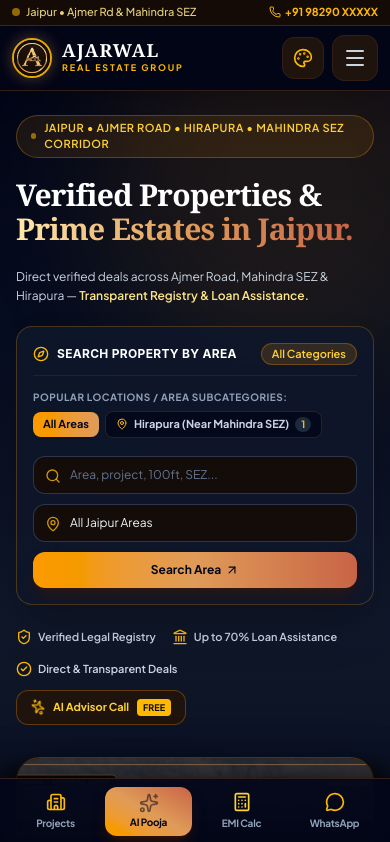
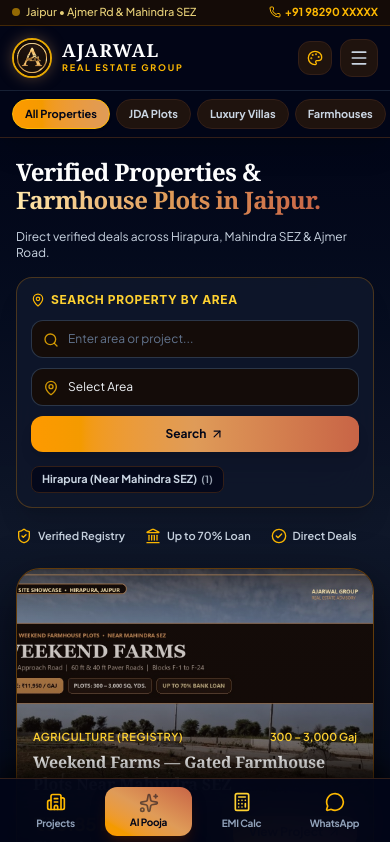
Before and after one commit to shubhamsain850-droid/agarwal-realestate-group, a React (Vite) app: page / in a window 390 px wide. Shown: the top 842 px of the page. Built offline with nearby package versions, Linux system fonts and the light colour scheme.

Commit message:
Optimize mobile navbar category bar, simplify hero search by area, remove duplicate AI button & streamline UI text

```diff
--- a/src/App.tsx
+++ b/src/App.tsx
@@ -15,7 +15,7 @@ import { ThemeSelectorModal } from './components/ThemeSelectorModal';
 import { PROPERTIES_DATA } from './data/properties';
 import type { Property, PropertyCategory } from './types/property';
 import type { BlogArticle } from './data/blogs';
-import { Sparkles, Building, MapPin } from 'lucide-react';
+import { Building, MapPin } from 'lucide-react';
 
 export function App() {
   const [activeCategory, setActiveCategory] = useState<PropertyCategory | 'all'>('all');
@@ -166,24 +166,19 @@ export function App() {
             selectedLocation={selectedLocation}
             onLocationChange={setSelectedLocation}
             onResetFilters={handleResetFilters}
-            onOpenAiCall={triggerAiCall}
             onSelectProperty={(p) => openPropertyFullPage(p)}
           />
 
           {/* Main Property Listings Section */}
           <main id="properties" className="flex-1 max-w-7xl mx-auto px-4 sm:px-6 lg:px-8 py-8 sm:py-12 w-full">
             {/* Listings Header & Filter Counter */}
-            <div className="flex flex-col sm:flex-row sm:items-center justify-between pb-4 sm:pb-5 mb-4 border-b border-slate-800/80 gap-3">
+            <div className="flex flex-col sm:flex-row sm:items-center justify-between pb-4 mb-4 border-b border-slate-800/80 gap-3">
               <div>
-                <div className="flex items-center gap-1.5 text-xs font-bold text-amber-400 uppercase tracking-widest">
-                  <Sparkles className="w-3.5 h-3.5" />
-                  <span>Verified Inventory (Jaipur • Ajmer Road Corridor)</span>
-                </div>
-                <h2 className="text-xl sm:text-3xl font-black text-white mt-1">
-                  Available Properties & Plotted Schemes
+                <h2 className="text-xl sm:text-3xl font-black text-white">
+                  Available Properties
                 </h2>
                 <p className="text-xs text-slate-400 mt-1">
-                  Showing {filteredProperties.length} verified deals grouped by area & location
+                  Showing {filteredProperties.length} verified {filteredProperties.length === 1 ? 'property' : 'properties'}
                 </p>
               </div>
 
--- a/src/components/BlogReaderPage.tsx
+++ b/src/components/BlogReaderPage.tsx
@@ -40,7 +40,7 @@ export const BlogReaderPage: React.FC<BlogReaderPageProps> = ({
   return (
     <div className="min-h-screen bg-slate-950 text-slate-100 pb-24 lg:pb-16">
       {/* Sticky Top Return Strip */}
-      <div className="sticky top-[88px] sm:top-[110px] z-30 bg-[#140c09]/95 backdrop-blur-xl border-b border-amber-500/25 shadow-xl">
+      <div className="sticky top-[132px] sm:top-[152px] lg:top-[110px] z-30 bg-[#140c09]/95 backdrop-blur-xl border-b border-amber-500/25 shadow-xl">
         <div className="max-w-5xl mx-auto px-4 sm:px-6 py-3 flex items-center justify-between gap-3">
           <button
             onClick={onBack}
--- a/src/components/Hero.tsx
+++ b/src/components/Hero.tsx
@@ -3,13 +3,11 @@ import {
   Search,
   ShieldCheck,
   MapPin,
-  Sparkles,
   ChevronLeft,
   ChevronRight,
   ArrowUpRight,
   Landmark,
-  CheckCircle2,
-  Compass
+  CheckCircle2
 } from 'lucide-react';
 import type { Property, PropertyCategory } from '../types/property';
 import { PROPERTIES_DATA } from '../data/properties';
@@ -24,18 +22,8 @@ interface HeroProps {
   selectedLocation: string;
   onLocationChange: (loc: string) => void;
   onResetFilters: () => void;
-  onOpenAiCall: () => void;
   onSelectProperty: (property: Property) => void;
 }
-
-const CATEGORY_LABELS: Record<PropertyCategory | 'all', string> = {
-  all: 'All Categories',
-  plot: 'JDA Plots',
-  villa: 'Luxury Villas',
-  farmhouse: 'Farmhouses',
-  commercial: 'Commercial',
-  land: 'Big Land / 90A'
-};
 
 export const Hero: React.FC<HeroProps> = ({
   searchQuery,
@@ -47,10 +35,8 @@ export const Hero: React.FC<HeroProps> = ({
   selectedLocation,
   onLocationChange,
   onResetFilters,
-  onOpenAiCall,
   onSelectProperty
 }) => {
-  // Smartly sync showcase poster with selected category & area subcategory
   const featuredList = useMemo(() => {
     const filtered = PROPERTIES_DATA.filter((p) => {
       if (selectedCategory !== 'all' && p.category !== selectedCategory) return false;
@@ -83,49 +69,29 @@ export const Hero: React.FC<HeroProps> = ({
   };
 
   return (
-    <section className="relative bg-gradient-to-b from-slate-950 via-slate-900/95 to-slate-950 text-white pt-6 pb-10 sm:pt-8 sm:pb-14 overflow-hidden border-b border-amber-500/10">
-      {/* Subtle Ambient Sandstone Glow */}
-      <div className="absolute -top-24 left-1/4 w-96 h-96 bg-amber-500/10 rounded-full blur-3xl pointer-events-none" />
-      <div className="absolute bottom-0 right-1/4 w-80 h-80 bg-orange-600/10 rounded-full blur-3xl pointer-events-none" />
-
+    <section className="relative bg-gradient-to-b from-slate-950 via-slate-900/95 to-slate-950 text-white pt-5 pb-8 sm:pt-8 sm:pb-12 overflow-hidden border-b border-amber-500/10">
       <div className="max-w-7xl mx-auto px-4 sm:px-6 lg:px-8 relative z-10">
-        <div className="grid grid-cols-1 lg:grid-cols-12 gap-8 lg:gap-10 items-center">
-          {/* LEFT COLUMN: Crisp Heading + Search Property by Area + Trust Metrics */}
-          <div className="lg:col-span-7 space-y-5">
-            {/* Location Pill */}
-            <div className="inline-flex items-center gap-2 px-3.5 py-1 rounded-full bg-amber-500/10 border border-amber-500/30 text-amber-300 text-[11px] font-semibold tracking-wider uppercase">
-              <span className="w-1.5 h-1.5 rounded-full bg-amber-400 animate-pulse" />
-              <span>Jaipur • Ajmer Road • Hirapura • Mahindra SEZ Corridor</span>
-            </div>
-
-            {/* Crisp 2-Line Luxury Headline */}
-            <h1 className="font-serif text-3xl sm:text-4xl lg:text-[46px] font-bold tracking-tight text-white leading-[1.15]">
+        <div className="grid grid-cols-1 lg:grid-cols-12 gap-6 lg:gap-10 items-center">
+          {/* LEFT COLUMN: Straight Headline + Clean Search by Area */}
+          <div className="lg:col-span-7 space-y-4">
+            <h1 className="font-serif text-2xl sm:text-4xl lg:text-[44px] font-bold tracking-tight text-white leading-[1.15]">
               Verified Properties &{' '}
               <span className="bg-gradient-to-r from-[#ffe8ab] via-[#df9b58] to-[#c86446] bg-clip-text text-transparent">
-                Prime Estates in Jaipur.
+                Farmhouse Plots in Jaipur.
               </span>
             </h1>
 
-            {/* Concise 1-Line Value Subhead */}
-            <p className="text-slate-300 text-xs sm:text-sm leading-relaxed max-w-xl">
-              Direct verified deals across Ajmer Road, Mahindra SEZ & Hirapura —{' '}
-              <span className="text-amber-200 font-semibold">Transparent Registry & Loan Assistance.</span>
+            <p className="text-slate-300 text-xs sm:text-sm max-w-lg">
+              Direct verified deals across Hirapura, Mahindra SEZ & Ajmer Road.
             </p>
 
-            {/* Search Property by Area Card (No Duplicate Category Bar!) */}
-            <div className="bg-slate-900/90 backdrop-blur-xl rounded-2xl p-4 sm:p-5 shadow-2xl border border-amber-500/25 space-y-3.5">
-              {/* Card Header */}
-              <div className="flex flex-wrap items-center justify-between gap-2 pb-2.5 border-b border-slate-800/80">
-                <div className="flex items-center gap-2">
-                  <Compass className="w-4 h-4 text-amber-400" />
-                  <h2 className="font-sans text-xs sm:text-sm font-bold text-white tracking-wide uppercase">
+            {/* Straight & Minimal Search Property by Area Card */}
+            <div className="bg-slate-900/90 backdrop-blur-xl rounded-2xl p-3.5 sm:p-4 shadow-xl border border-amber-500/25 space-y-3">
+              <div className="flex items-center justify-between">
+                <h2 className="font-sans text-xs font-bold text-amber-300 uppercase tracking-wider flex items-center gap-1.5">
+                  <MapPin className="w-3.5 h-3.5 text-amber-400" />
                   Search Property by Area
                 </h2>
-                </div>
-                <div className="flex items-center gap-2">
-                  <span className="text-[11px] font-semibold px-2.5 py-0.5 rounded-full bg-amber-500/15 text-amber-300 border border-amber-500/30">
-                    {CATEGORY_LABELS[selectedCategory]}
-                  </span>
                 {(selectedCategory !== 'all' || selectedSubCategory !== 'all' || selectedLocation !== 'all' || searchQuery) && (
                   <button
                     onClick={onResetFilters}
@@ -135,63 +101,16 @@ export const Hero: React.FC<HeroProps> = ({
                   </button>
                 )}
               </div>
-              </div>
 
-              {/* Area Subcategory Quick Selector */}
-              {availableSubCategories.length > 0 && (
-                <div className="space-y-1.5">
-                  <div className="text-[10px] font-bold uppercase tracking-wider text-slate-400">
-                    {selectedCategory === 'all'
-                      ? 'Popular Locations / Area Subcategories:'
-                      : `${CATEGORY_LABELS[selectedCategory]} — Area Subcategories:`}
-                  </div>
-                  <div className="flex flex-wrap items-center gap-1.5">
-                    <button
-                      onClick={() => onSubCategoryChange('all')}
-                      className={`px-2.5 py-1 rounded-lg text-[11px] font-bold transition cursor-pointer ${
-                        selectedSubCategory === 'all'
-                          ? 'bg-gradient-to-r from-amber-500 to-[#df9b58] text-slate-950 shadow-sm'
-                          : 'bg-slate-950/80 text-slate-300 border border-slate-800 hover:border-amber-500/40 hover:text-white'
-                      }`}
-                    >
-                      All Areas
-                    </button>
-                    {availableSubCategories.map((sub) => (
-                      <button
-                        key={sub.name}
-                        onClick={() => onSubCategoryChange(sub.name)}
-                        className={`px-2.5 py-1 rounded-lg text-[11px] font-bold transition cursor-pointer flex items-center gap-1.5 ${
-                          selectedSubCategory === sub.name
-                            ? 'bg-gradient-to-r from-amber-500 to-[#df9b58] text-slate-950 shadow-sm'
-                            : 'bg-slate-950/80 text-slate-300 border border-slate-800 hover:border-amber-500/40 hover:text-white'
-                        }`}
-                      >
-                        <MapPin className={`w-3 h-3 ${selectedSubCategory === sub.name ? 'text-slate-950' : 'text-amber-400'}`} />
-                        <span>{sub.name}</span>
-                        <span
-                          className={`text-[10px] px-1.5 rounded-full ${
-                            selectedSubCategory === sub.name
-                              ? 'bg-slate-950/20 text-slate-950'
-                              : 'bg-slate-800 text-amber-400'
-                          }`}
-                        >
-                          {sub.count}
-                        </span>
-                      </button>
-                    ))}
-                  </div>
-                </div>
-              )}
-
-              {/* Search Input & Area Dropdown Row */}
-              <div className="grid grid-cols-1 sm:grid-cols-12 gap-2.5 pt-1">
+              {/* Clean Search Row */}
+              <div className="grid grid-cols-1 sm:grid-cols-12 gap-2.5">
                 <div className="sm:col-span-5 relative">
                   <Search className="absolute left-3 top-3 w-4 h-4 text-amber-400/80" />
                   <input
                     type="text"
                     value={searchQuery}
                     onChange={(e) => onSearchChange(e.target.value)}
-                    placeholder="Area, project, 100ft, SEZ..."
+                    placeholder="Enter area or project..."
                     className="w-full bg-slate-950 border border-slate-700/80 rounded-xl pl-9 pr-3 py-2.5 text-xs text-slate-100 placeholder:text-slate-500 focus:outline-none focus:border-amber-500 transition"
                   />
                 </div>
@@ -203,7 +122,7 @@ export const Hero: React.FC<HeroProps> = ({
                     onChange={(e) => onLocationChange(e.target.value)}
                     className="w-full bg-slate-950 border border-slate-700/80 rounded-xl pl-9 pr-3 py-2.5 text-xs text-slate-100 focus:outline-none focus:border-amber-500 transition cursor-pointer appearance-none"
                   >
-                    <option value="all">All Jaipur Areas</option>
+                    <option value="all">Select Area</option>
                     {availableSubCategories.map((sub) => (
                       <option key={sub.name} value={sub.name.split(' ')[0]}>
                         {sub.name}
@@ -214,51 +133,59 @@ export const Hero: React.FC<HeroProps> = ({
 
                 <button
                   onClick={scrollToListings}
-                  className="sm:col-span-3 py-2.5 px-4 rounded-xl bg-gradient-to-r from-amber-500 via-[#df9b58] to-[#c86446] hover:brightness-110 text-slate-950 font-extrabold text-xs shadow-lg shadow-amber-950/50 transition cursor-pointer flex items-center justify-center gap-1"
+                  className="sm:col-span-3 py-2.5 px-4 rounded-xl bg-gradient-to-r from-amber-500 via-[#df9b58] to-[#c86446] hover:brightness-110 text-slate-950 font-extrabold text-xs shadow-lg transition cursor-pointer flex items-center justify-center gap-1"
                 >
-                  <span>Search Area</span>
+                  <span>Search</span>
                   <ArrowUpRight className="w-3.5 h-3.5" />
                 </button>
               </div>
+
+              {/* Direct Area Subcategory Pills */}
+              {availableSubCategories.length > 0 && (
+                <div className="flex flex-wrap items-center gap-1.5 pt-0.5">
+                  {availableSubCategories.map((sub) => (
+                    <button
+                      key={sub.name}
+                      onClick={() =>
+                        onSubCategoryChange(selectedSubCategory === sub.name ? 'all' : sub.name)
+                      }
+                      className={`px-2.5 py-1 rounded-lg text-[11px] font-bold transition cursor-pointer flex items-center gap-1 ${
+                        selectedSubCategory === sub.name
+                          ? 'bg-gradient-to-r from-amber-500 to-[#df9b58] text-slate-950'
+                          : 'bg-slate-950/80 text-slate-300 border border-slate-800 hover:border-amber-500/40'
+                      }`}
+                    >
+                      <span>{sub.name}</span>
+                      <span className="text-[10px] opacity-75">({sub.count})</span>
+                    </button>
+                  ))}
+                </div>
+              )}
             </div>
 
-            {/* Compact Trust Strip & AI Voice Trigger */}
-            <div className="flex flex-wrap items-center justify-between gap-3 pt-1">
-              <div className="flex flex-wrap items-center gap-4 text-[11px] font-semibold text-slate-300">
+            {/* Crisp 3-Point Trust Strip (No Duplicate AI Button!) */}
+            <div className="flex flex-wrap items-center gap-x-5 gap-y-2 text-[11px] font-semibold text-slate-300 pt-1">
               <span className="flex items-center gap-1.5">
                 <ShieldCheck className="w-4 h-4 text-amber-400" />
-                  Verified Legal Registry
+                Verified Registry
               </span>
               <span className="flex items-center gap-1.5">
                 <Landmark className="w-4 h-4 text-amber-400" />
-                  Up to 70% Loan Assistance
+                Up to 70% Loan
               </span>
               <span className="flex items-center gap-1.5">
                 <CheckCircle2 className="w-4 h-4 text-amber-400" />
-                  Direct & Transparent Deals
+                Direct Deals
               </span>
-              </div>
-
-              <button
-                onClick={onOpenAiCall}
-                className="inline-flex items-center gap-2 px-3.5 py-2 rounded-xl bg-slate-900 hover:bg-slate-800 text-amber-300 font-bold text-[11px] border border-amber-500/30 hover:border-amber-400 transition cursor-pointer"
-              >
-                <Sparkles className="w-3.5 h-3.5 text-amber-400 animate-spin" />
-                <span>AI Advisor Call</span>
-                <span className="bg-amber-400 text-slate-950 text-[9px] font-extrabold px-1.5 py-0.5 rounded">
-                  FREE
-                </span>
-              </button>
             </div>
           </div>
 
-          {/* RIGHT COLUMN: Luxury Featured Property Visual Showcase */}
+          {/* RIGHT COLUMN: Featured Brochure Poster Card */}
           <div className="lg:col-span-5">
             <div className="relative rounded-3xl overflow-hidden bg-slate-900 border border-amber-500/30 shadow-[0_20px_50px_rgba(0,0,0,0.6)] group">
-              {/* Showcase Image */}
               <div
                 onClick={() => onSelectProperty(currentFeatured)}
-                className="relative h-[340px] sm:h-[390px] overflow-hidden cursor-pointer"
+                className="relative h-[300px] sm:h-[360px] overflow-hidden cursor-pointer"
               >
                 <img
                   src={currentFeatured.heroPoster || currentFeatured.images[0]}
@@ -267,7 +194,6 @@ export const Hero: React.FC<HeroProps> = ({
                 />
                 <div className="absolute inset-0 bg-gradient-to-t from-[#120906] via-[#120906]/40 to-transparent" />
 
-                {/* Top Overlay Bar: Slide Arrows only if multiple featured items */}
                 {featuredList.length > 1 && (
                   <div className="absolute top-3.5 right-3.5 flex items-center gap-1.5">
                     <button
@@ -293,21 +219,17 @@ export const Hero: React.FC<HeroProps> = ({
                   </div>
                 )}
 
-                {/* Bottom Overlay Info */}
-                <div className="media-overlay-dark absolute bottom-0 left-0 right-0 p-4 sm:p-5 space-y-2">
+                <div className="media-overlay-dark absolute bottom-0 left-0 right-0 p-4 sm:p-5 space-y-1.5">
                   <div className="flex items-center justify-between text-[11px] text-amber-300 font-semibold">
                     <span className="uppercase tracking-wider">{currentFeatured.approvalStatus}</span>
-                    <span>{currentFeatured.areaSize} {currentFeatured.areaSizeUnit}</span>
+                    <span>
+                      {currentFeatured.areaSize} {currentFeatured.areaSizeUnit}
+                    </span>
                   </div>
 
                   <h2 className="font-serif text-base sm:text-xl font-bold text-white leading-snug line-clamp-2">
                     {currentFeatured.title}
                   </h2>
-
-                  <p className="text-[11px] text-slate-300 flex items-center gap-1">
-                    <MapPin className="w-3.5 h-3.5 text-amber-400 shrink-0" />
-                    <span className="truncate">{currentFeatured.subLocation}</span>
-                  </p>
 
                   <div className="pt-2 flex items-center justify-between border-t border-amber-500/20">
                     <div>
@@ -333,10 +255,9 @@ export const Hero: React.FC<HeroProps> = ({
                 </div>
               </div>
 
-              {/* Slide Progress Dots */}
               <div className="bg-[#140c09] px-4 py-2 flex items-center justify-between border-t border-amber-500/15">
                 <span className="text-[10px] text-slate-400 font-medium">
-                  Verified Inventory Showcase ({slideIndex + 1}/{featuredList.length})
+                  Featured Project ({slideIndex + 1}/{featuredList.length})
                 </span>
                 <div className="flex items-center gap-1.5">
                   {featuredList.map((item, idx) => (
--- a/src/components/Navbar.tsx
+++ b/src/components/Navbar.tsx
@@ -249,19 +249,79 @@ export const Navbar: React.FC<NavbarProps> = ({
           <div className="lg:hidden flex items-center gap-2">
             <button
               onClick={openThemeModal}
-              className="p-2.5 rounded-xl bg-slate-900 text-amber-400 border border-slate-800 cursor-pointer"
+              className="p-2 rounded-xl bg-slate-900 text-amber-400 border border-slate-800 cursor-pointer"
               title="Select Theme"
             >
-              <Palette className="w-5 h-5" />
+              <Palette className="w-4 h-4" />
             </button>
             <button
               onClick={() => setMobileMenuOpen(!mobileMenuOpen)}
-              className="p-2.5 rounded-xl bg-slate-900 text-slate-300 hover:text-white border border-slate-800 cursor-pointer"
+              className="p-2 rounded-xl bg-slate-900 text-slate-300 hover:text-white border border-slate-800 cursor-pointer"
             >
-              {mobileMenuOpen ? <X className="w-6 h-6" /> : <Menu className="w-6 h-6" />}
+              {mobileMenuOpen ? <X className="w-5 h-5" /> : <Menu className="w-5 h-5" />}
             </button>
           </div>
         </div>
+      </div>
+
+      {/* Mobile & Tablet Visible Category Strip (Always visible without opening menu) */}
+      <div className="lg:hidden border-t border-slate-800/80 bg-slate-950/95">
+        <div className="px-3 py-2 flex items-center gap-1.5 overflow-x-auto no-scrollbar">
+          {navCategories.map((item) => {
+            const subs = categorySubMap[item.id] || [];
+            const isActive = activeCategory === item.id;
+            return (
+              <button
+                key={item.id}
+                onClick={() => onSelectCategory(item.id, 'all', subs.length === 0)}
+                className={`px-3 py-1.5 rounded-full text-[11px] font-bold whitespace-nowrap transition cursor-pointer shrink-0 border ${
+                  isActive
+                    ? 'bg-gradient-to-r from-amber-500 to-[#df9b58] text-slate-950 border-amber-400 shadow-sm'
+                    : 'bg-slate-900 text-slate-300 border-slate-800'
+                }`}
+              >
+                {item.label}
+              </button>
+            );
+          })}
+          <button
+            onClick={onOpenInsights}
+            className="px-3 py-1.5 rounded-full text-[11px] font-bold whitespace-nowrap bg-slate-900 text-amber-300 border border-slate-800 cursor-pointer shrink-0"
+          >
+            Guides
+          </button>
+        </div>
+
+        {/* Show Area Subcategory chips directly on mobile when a category with areas (like Farmhouses) is tapped */}
+        {activeCategory !== 'all' && (categorySubMap[activeCategory] || []).length > 0 && (
+          <div className="px-3 pb-2 flex items-center gap-1.5 overflow-x-auto no-scrollbar">
+            <span className="text-[10px] font-bold uppercase text-amber-400 shrink-0 mr-1">Area:</span>
+            <button
+              onClick={() => onSelectCategory(activeCategory, 'all', true)}
+              className={`px-2.5 py-1 rounded-lg text-[10px] font-bold whitespace-nowrap cursor-pointer shrink-0 ${
+                activeSubCategory === 'all'
+                  ? 'bg-amber-500/20 text-amber-300 border border-amber-500/40'
+                  : 'bg-slate-900 text-slate-400 border border-slate-800'
+              }`}
+            >
+              All
+            </button>
+            {(categorySubMap[activeCategory] || []).map((sub) => (
+              <button
+                key={sub.name}
+                onClick={() => onSelectCategory(activeCategory, sub.name, true)}
+                className={`px-2.5 py-1 rounded-lg text-[10px] font-bold whitespace-nowrap cursor-pointer shrink-0 flex items-center gap-1 ${
+                  activeSubCategory === sub.name
+                    ? 'bg-amber-500 text-slate-950'
+                    : 'bg-slate-900 text-slate-200 border border-slate-800'
+                }`}
+              >
+                <MapPin className="w-3 h-3 text-amber-400 shrink-0" />
+                <span>{sub.name}</span>
+              </button>
+            ))}
+          </div>
+        )}
       </div>
 
       {/* Mobile Drawer */}
--- a/src/components/PropertyDetailPage.tsx
+++ b/src/components/PropertyDetailPage.tsx
@@ -70,7 +70,7 @@ export const PropertyDetailPage: React.FC<PropertyDetailPageProps> = ({ property
   return (
     <div className="min-h-screen bg-slate-950 text-slate-100 pb-24 lg:pb-12">
       {/* Sticky Top Action Bar */}
-      <div className="sticky top-[88px] sm:top-[110px] z-30 bg-[#140c09]/95 backdrop-blur-xl border-b border-amber-500/25 shadow-xl">
+      <div className="sticky top-[132px] sm:top-[152px] lg:top-[110px] z-30 bg-[#140c09]/95 backdrop-blur-xl border-b border-amber-500/25 shadow-xl">
         <div className="max-w-7xl mx-auto px-4 sm:px-6 lg:px-8 py-3 flex flex-wrap items-center justify-between gap-3">
           <button
             onClick={onBack}
```
Lines whose indentation alone changed are shown as unchanged.
